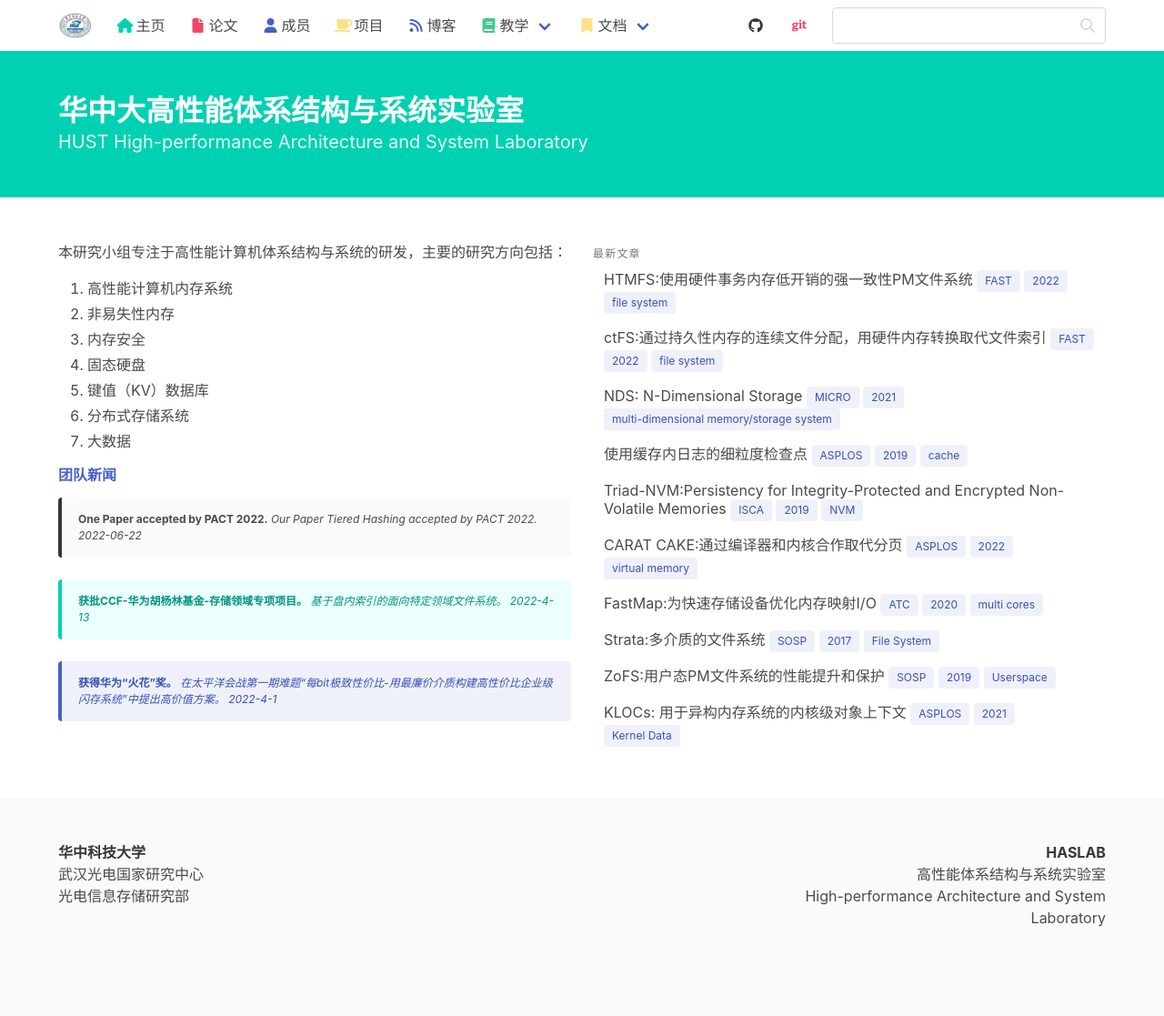
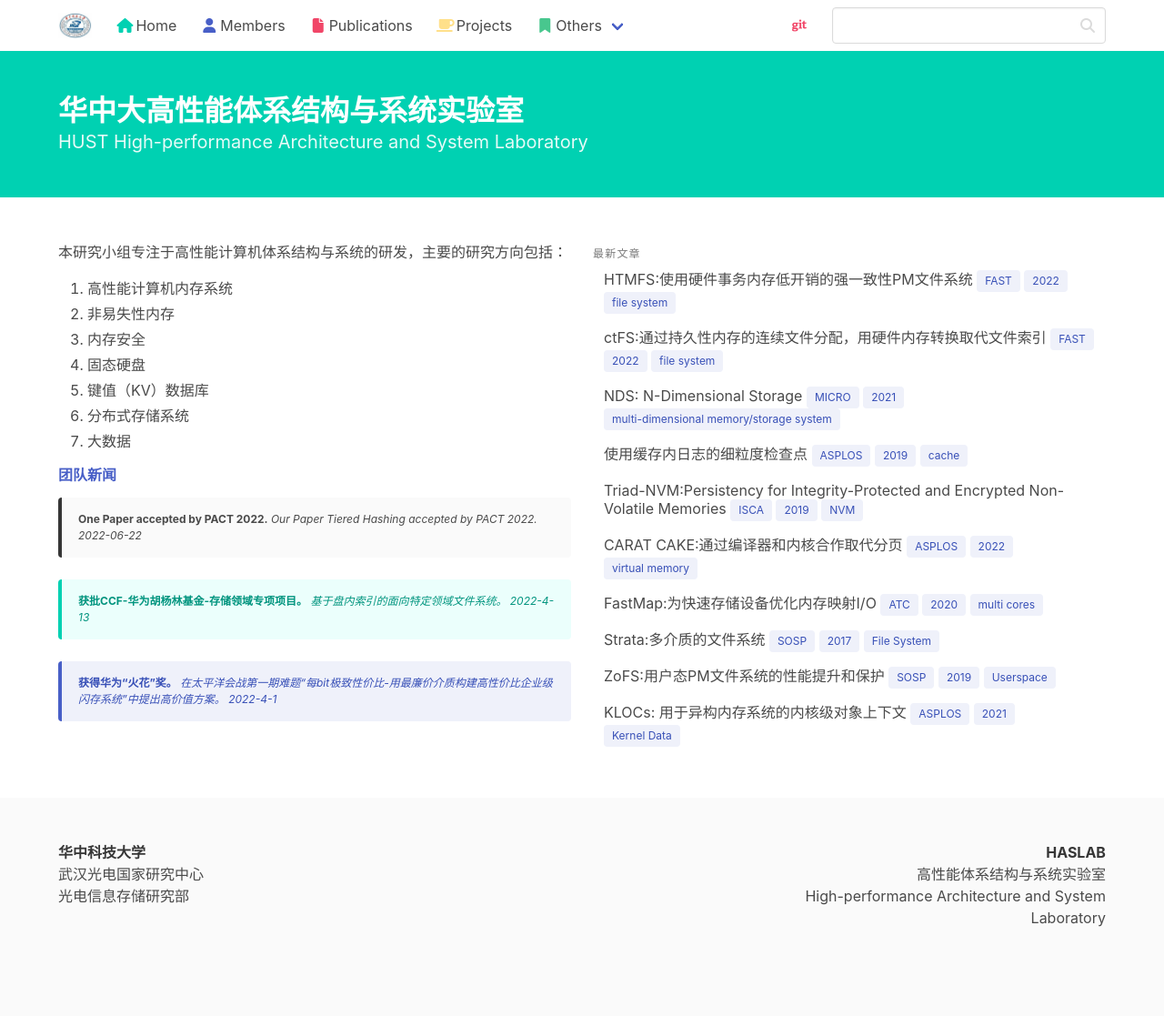
Before and after one commit to haslaboratory/haslaboratory.github.io, a Jekyll site: the page built from pages/index.md, in a window 1280 px wide. Shown: the whole page at 91% size. Built offline with Jekyll 4.4.1, drawn with Linux system fonts in a browser that asks for light colours; nearby versions of some CDN libraries; library files that are not in the unit come from our copies; comment, search, counter and statistics services are not loaded.

Commit message:
update navbar

```diff
--- a/_includes/bulma_navbar.html
+++ b/_includes/bulma_navbar.html
@@ -19,93 +19,76 @@
             <div class="navbar-start">
                 <a class="navbar-item" href="/">
                     <span class="icon has-text-primary">
-                        <i class="fas fa-home" aria-hidden="true"></i>
+                        <i class="far fa-home"></i>
                     </span>
-                    <span>主页</span>
+                    <span>Home</span>
+                </a>
+
+                <a class="navbar-item" href="/members/">
+                    <span class="icon has-text-link">
+                        <i class="far fa-user"></i>
+                    </span>
+                    <span>Members</span>
                 </a>
 
                 <a class="navbar-item" href="/publications.html">
                     <span class="icon has-text-danger">
                         <i class="fas fa-file"></i>
                     </span>
-                    <span>论文</span>
-                </a>
-
-                <a class="navbar-item" href="/members/">
-                    <span class="icon has-text-link">
-                        <i class="far fa-user"></i>
-                    </span>
-                    <span>成员</span>
+                    <span>Publications</span>
                 </a>
 
                 <a class="navbar-item" href="/projects.html">
                     <span class="icon has-text-warning">
                         <i class="far fa-coffee"></i>
                     </span>
-                    <span>项目</span>
-                </a>
-
-                <a class="navbar-item" href="/blog/">
-                    <span class="icon has-text-link">
-                        <i class="fas fa-rss"></i>
-                    </span>
-                    <span>博客</span>
+                    <span>Projects</span>
                 </a>
 
                 <div class="navbar-item has-dropdown is-hoverable">
                     <a class="navbar-link">
                         <span class="icon has-text-success">
-                            <i class="fas fa-book"></i>
+                            <i class="far fa-bookmark"></i>
                         </span>
-                        <span>教学</span>
+                        <span>Others</span>
                     </a>
 
                     <div class="navbar-dropdown">
-                        {% assign lectures = site.lectures | where_exp: "item", "item.doc > 0" | sort: "doc" | reverse %}
-                        {% for lecture in lectures %}
-                        <a class="navbar-item" href="{{ lecture.url }}">
-                            {{ lecture.title }}
+                        <a class="navbar-item" href="/blog/">
+                            <span class="icon has-text-success">
+                                <i class="fas fa-rss"></i>
+                            </span>
+                            <span>Blog</span>
                         </a>
-                        {% endfor %}
-                    </div>
-                </div>
 
-                <div class="navbar-item has-dropdown is-hoverable">
-                    <a class="navbar-link">
-                        <span class="icon has-text-warning">
-                            <i class="far fa-bookmark"></i>
-                        </span>
-                        <span>文档</span>
-                    </a>
+                        <hr class="navbar-divider">
 
-                    <div class="navbar-dropdown">
                         {% assign docs = site.docs | where_exp: "item", "item.doc > 0" | sort: "doc", "last" %}
                         {% for doc in docs %}
                             <a class="navbar-item" href="{{ doc.url }}">
-                                {{ doc.title }}
+                                <span class="icon has-text-success">
+                                    <i class="far fa-paper-plane"></i>
+                                </span>
+                                <span>{{ doc.title }}</span>
                             </a>
                         {% endfor %}
 
                         <hr class="navbar-divider">
 
-                        <a class="navbar-item" href="/deadlines.html">
-                            截稿日期
+                        {% assign lectures = site.lectures | where_exp: "item", "item.doc > 0" | sort: "doc" | reverse %}
+                        {% for lecture in lectures %}
+                        <a class="navbar-item" href="{{ lecture.url }}">
+                            <span class="icon has-text-success">
+                                <i class="fas fa-book"></i>
+                            </span>
+                            <span>{{ lecture.title }}</span>
                         </a>
-
-                        <a class="navbar-item" href="/labserver.html">
-                            实验室可用计算存储资源
-                        </a>
+                        {% endfor %}
                     </div>
                 </div>
             </div>
 
             <div class="navbar-end">
-                <a class="navbar-item" href="https://github.com/has-lab">
-                    <span class="icon has-text-dark">
-                        <i class="fab fa-github"></i>
-                    </span>
-                    <span class="is-hidden-desktop">Github</span>
-                </a>
                 <a class="navbar-item" href="https://git.haslab.org">
                     <span class="icon has-text-danger">
                         <i class="fab fa-git"></i>
```
